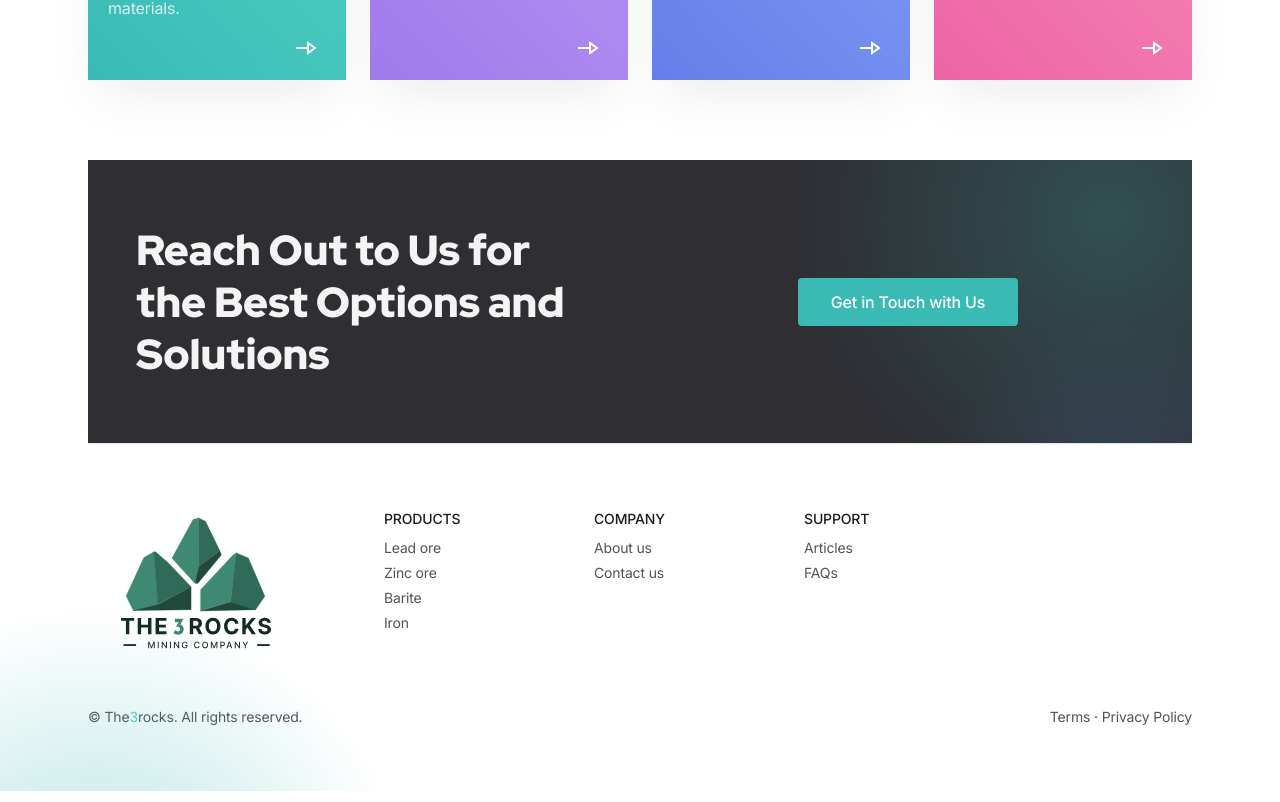
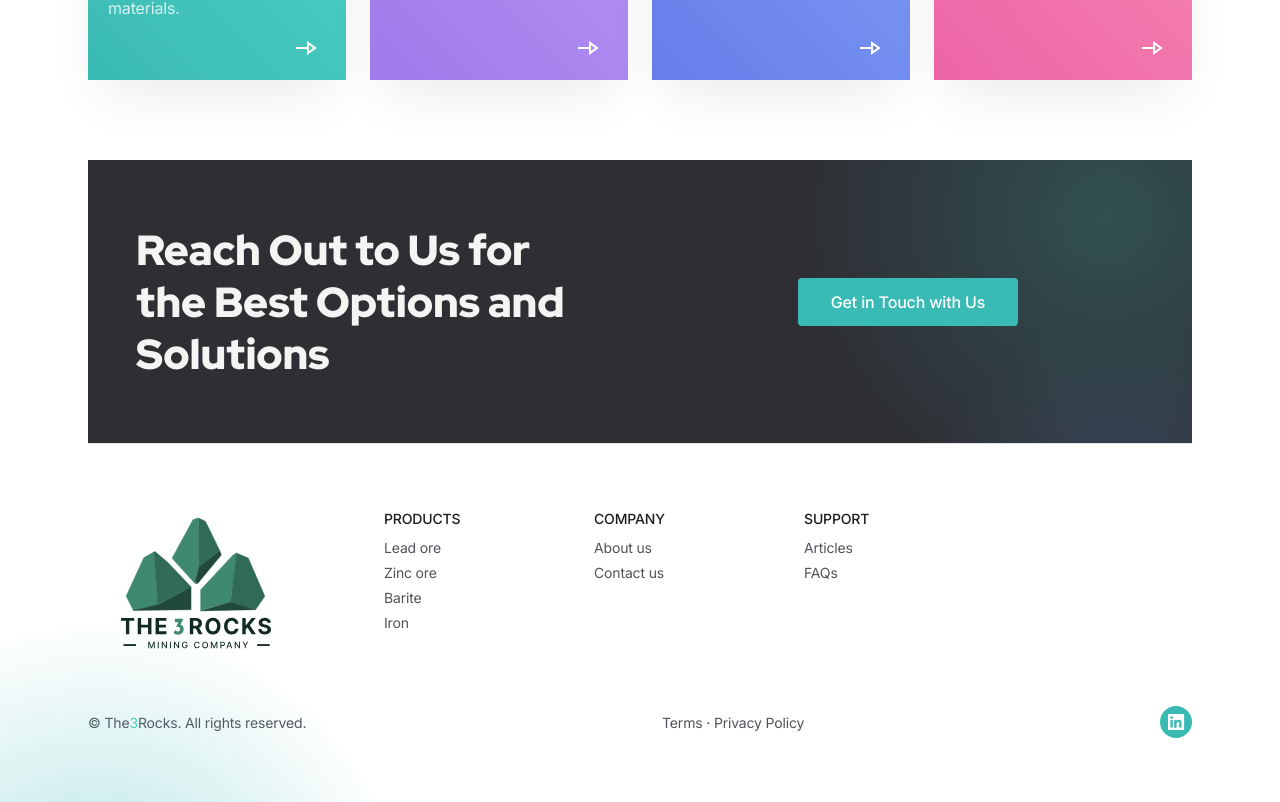
Before and after one commit to The-3-Rocks/landing-page, a Next.js app: page / in a window 1280 px wide. Shown: the part 4448-5250 px from the top of the page. Built offline with nearby package versions, Linux system fonts and the light colour scheme.

Commit message:
add linkedin to website

```diff
--- a/components/ui/footer.tsx
+++ b/components/ui/footer.tsx
@@ -251,21 +251,6 @@ export default function Footer() {
                   </svg>
                 </a>
               </li> */}
-              {/* <li className="ml-4">
-                <a
-                  className="flex justify-center items-center text-white bg-teal-500 dark:text-teal-500 dark:bg-gray-800 hover:underline hover:bg-teal-600 rounded-full transition duration-150 ease-in-out"
-                  href="#0"
-                  aria-label="Linkedin"
-                >
-                  <svg
-                    className="w-8 h-8 fill-current"
-                    viewBox="0 0 32 32"
-                    xmlns="http://www.w3.org/2000/svg"
-                  >
-                    <path d="M23.3 8H8.7c-.4 0-.7.3-.7.7v14.7c0 .3.3.6.7.6h14.7c.4 0 .7-.3.7-.7V8.7c-.1-.4-.4-.7-.8-.7zM12.7 21.6h-2.3V14h2.4v7.6h-.1zM11.6 13c-.8 0-1.4-.7-1.4-1.4 0-.8.6-1.4 1.4-1.4.8 0 1.4.6 1.4 1.4-.1.7-.7 1.4-1.4 1.4zm10 8.6h-2.4v-3.7c0-.9 0-2-1.2-2s-1.4 1-1.4 2v3.8h-2.4V14h2.3v1c.3-.6 1.1-1.2 2.2-1.2 2.4 0 2.8 1.6 2.8 3.6v4.2h.1z" />
-                  </svg>
-                </a>
-              </li> */}
 
               <div className="text-sm md:order-1 text-gray-700 mb-2 md:mb-0">
                 <a
@@ -284,26 +269,27 @@ export default function Footer() {
               </div>
             </ul>
 
-            {/* Middle links */}
-            {/* <div className="text-sm md:order-1 text-gray-700 mb-2 md:mb-0">
-              <a
-                className="text-gray-600 dark:text-gray-400 hover:underline transition duration-150 ease-in-out"
-                href="/our-terms"
-              >
-                Terms
-              </a>{" "}
-              ·{" "}
-              <a
-                className="text-gray-600 dark:text-gray-400 hover:underline transition duration-150 ease-in-out"
-                href="/our-privacy-policy"
-              >
-                Privacy Policy
-              </a>
-            </div> */}
-
+            <ul className="flex mb-4 md:order-2 md:ml-4 md:mb-0">
+              <li className="ml-4">
+                <a
+                  className="flex justify-center items-center text-white bg-teal-500 dark:text-teal-500 dark:bg-gray-800 hover:underline hover:bg-teal-600 rounded-full transition duration-150 ease-in-out"
+                  href="https://www.linkedin.com/company/the-3-rocks"
+                  aria-label="Linkedin"
+                  target="_blank"
+                >
+                  <svg
+                    className="w-8 h-8 fill-current"
+                    viewBox="0 0 32 32"
+                    xmlns="http://www.w3.org/2000/svg"
+                  >
+                    <path d="M23.3 8H8.7c-.4 0-.7.3-.7.7v14.7c0 .3.3.6.7.6h14.7c.4 0 .7-.3.7-.7V8.7c-.1-.4-.4-.7-.8-.7zM12.7 21.6h-2.3V14h2.4v7.6h-.1zM11.6 13c-.8 0-1.4-.7-1.4-1.4 0-.8.6-1.4 1.4-1.4.8 0 1.4.6 1.4 1.4-.1.7-.7 1.4-1.4 1.4zm10 8.6h-2.4v-3.7c0-.9 0-2-1.2-2s-1.4 1-1.4 2v3.8h-2.4V14h2.3v1c.3-.6 1.1-1.2 2.2-1.2 2.4 0 2.8 1.6 2.8 3.6v4.2h.1z" />
+                  </svg>
+                </a>
+              </li>
+            </ul>
             {/* Copyrights note */}
             <div className="text-gray-600 dark:text-gray-400 text-sm mr-4">
-              &copy; The<span className="text-teal-400">3</span>rocks. All
+              &copy; The<span className="text-teal-400">3</span>Rocks. All
               rights reserved.
             </div>
           </div>
```
